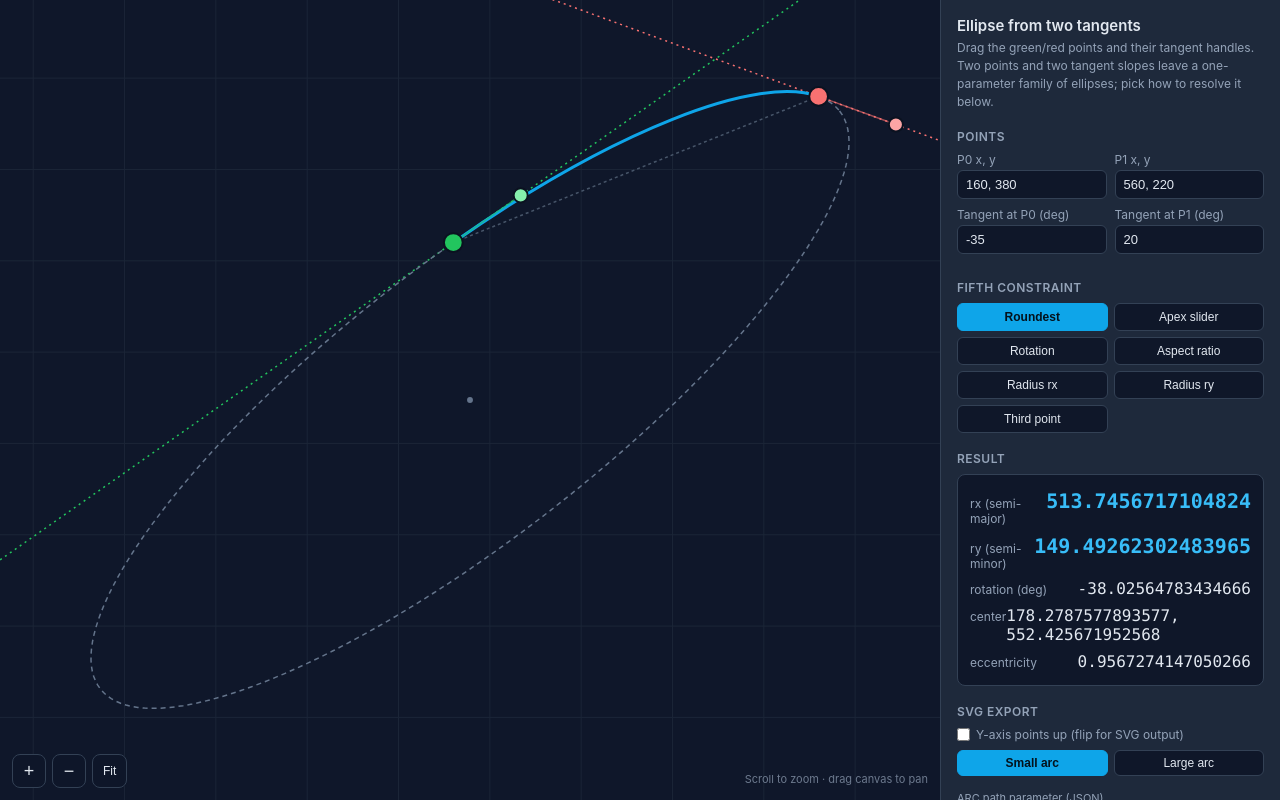
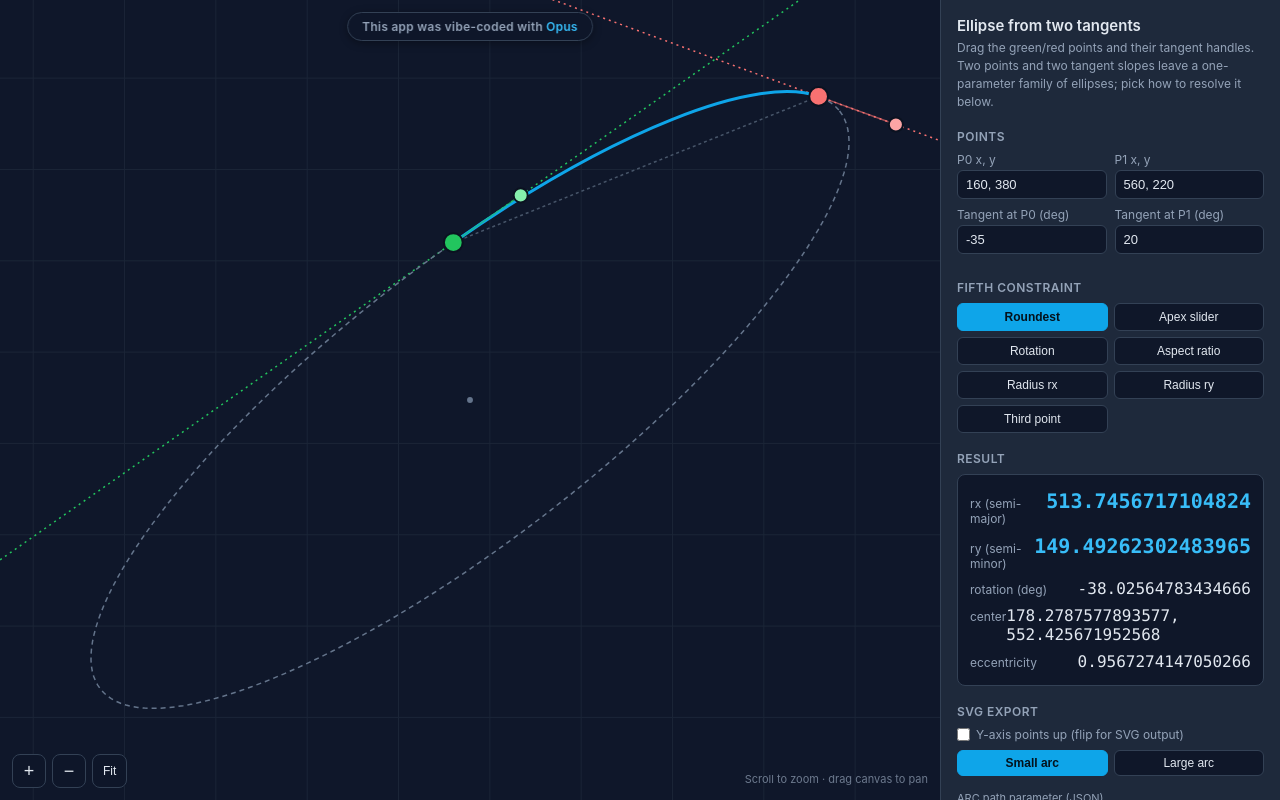
Before and after one commit to havijw/bitangent-ellipses, a website with bundled scripts: page index.html in a window 1280 px wide. Built offline with nearby package versions, Linux system fonts and the light colour scheme.

Commit message:
Add vibe coding indicator badge

```diff
--- a/index.html
+++ b/index.html
@@ -179,10 +179,31 @@
     cursor: pointer;
   }
   #reset-btn:hover { color: var(--text); }
+  #vibe-badge {
+    position: absolute;
+    top: 12px;
+    left: 50%;
+    transform: translateX(-50%);
+    z-index: 3;
+    padding: 6px 14px;
+    border-radius: 999px;
+    border: 1px solid var(--panel-border);
+    background: rgba(15, 23, 42, 0.85);
+    color: var(--text-dim);
+    font-size: 12px;
+    font-weight: 600;
+    letter-spacing: 0.02em;
+    white-space: nowrap;
+    pointer-events: none;
+    box-shadow: 0 2px 8px rgba(0, 0, 0, 0.35);
+    backdrop-filter: blur(4px);
+  }
+  #vibe-badge .accent { color: var(--accent); }
 </style>
 </head>
 <body>
   <div id="canvas-wrap">
+    <div id="vibe-badge">This app was vibe-coded with <span class="accent">Opus</span></div>
     <svg id="canvas" viewBox="0 0 800 600"></svg>
     <div id="zoom-controls">
       <button id="zoom-in" title="Zoom in">+</button>
```
